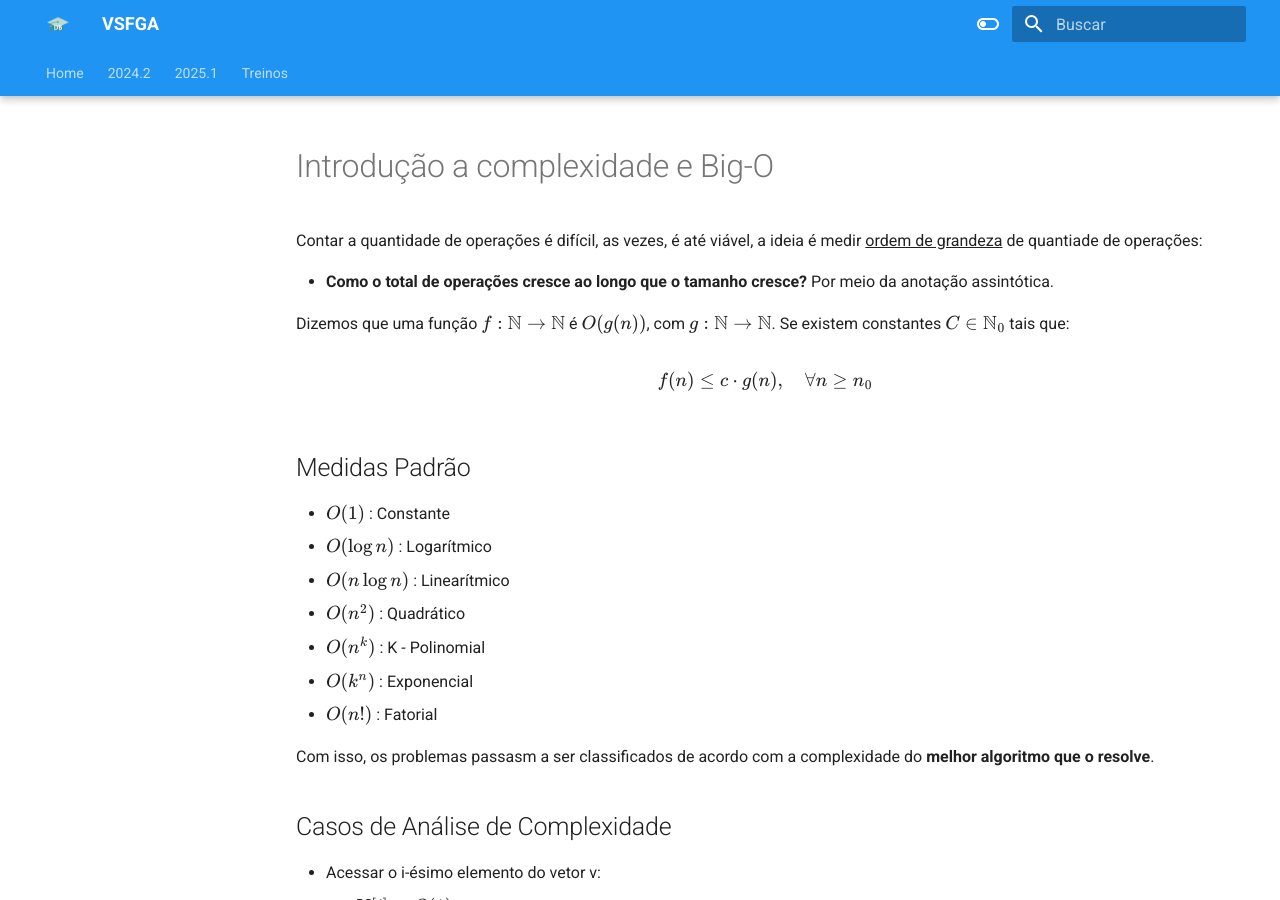
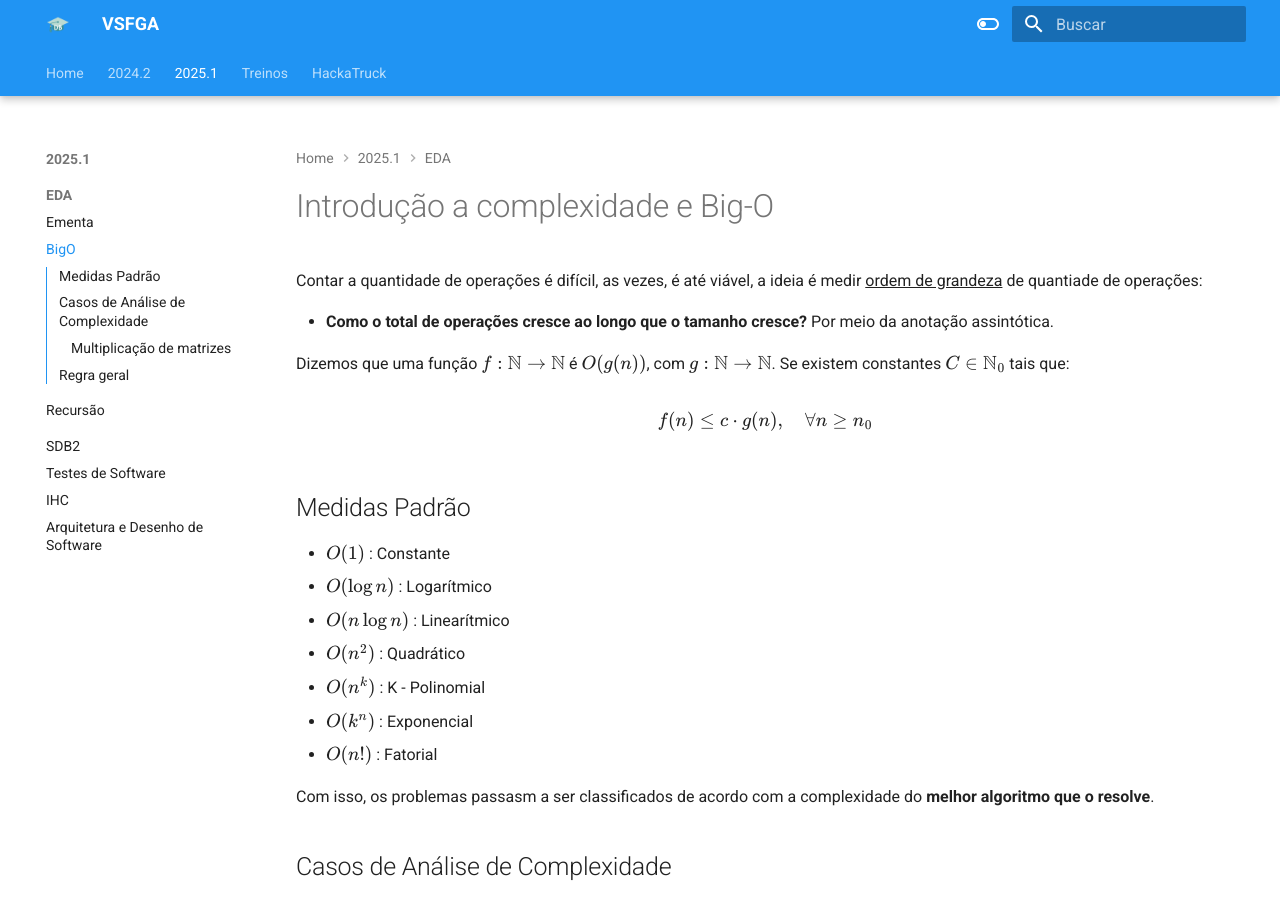
Before and after one commit to Diogo-Barboza/VSFGA, an MkDocs documentation site: the page built from docs/sections/2025.1/EDA1/bigO.md, in a window 1280 px wide and 900 px high. Built offline with MkDocs 1.6.1 and Material for MkDocs 9.7.7, drawn with Linux system fonts in a browser that asks for light colours.

Commit message:
hackatruck

```diff
--- a/mkdocs.yml
+++ b/mkdocs.yml
@@ -12,7 +12,10 @@ nav:
     - EDA: sections/2024.2/EDA.md
     - FAC: sections/2024.2/FAC.md
   - 2025.1:
-    - EDA: sections/2025.1/EDA1/ementa.md
+    - EDA:
+      - Ementa: sections/2025.1/EDA1/ementa.md
+      - BigO: sections/2025.1/EDA1/bigO.md
+      - Recursão: sections/2025.1/EDA1/recursao.md
     - SDB2: sections/2025.1/SDB2/ementa.md
     - Testes de Software: sections/2025.1/Testes/ementa.md
     - IHC: sections/2025.1/IHC/ementa.md
@@ -23,6 +26,8 @@ nav:
     - Costas e Bíceps: sections/treino/B.md
     - Perna Completo: sections/treino/C.md
     - Ombro, Trapézio e Abdômen: sections/treino/D.md
+  - HackaTruck:
+    - Conteúdo: sections/hackatruck/cursoEAD/conteudo.md
 
 theme:
   name: material
```
Also changed, not shown: docs/sections/hackatruck/cursoEAD/conteudo.md (added, +5 -0 lines).
